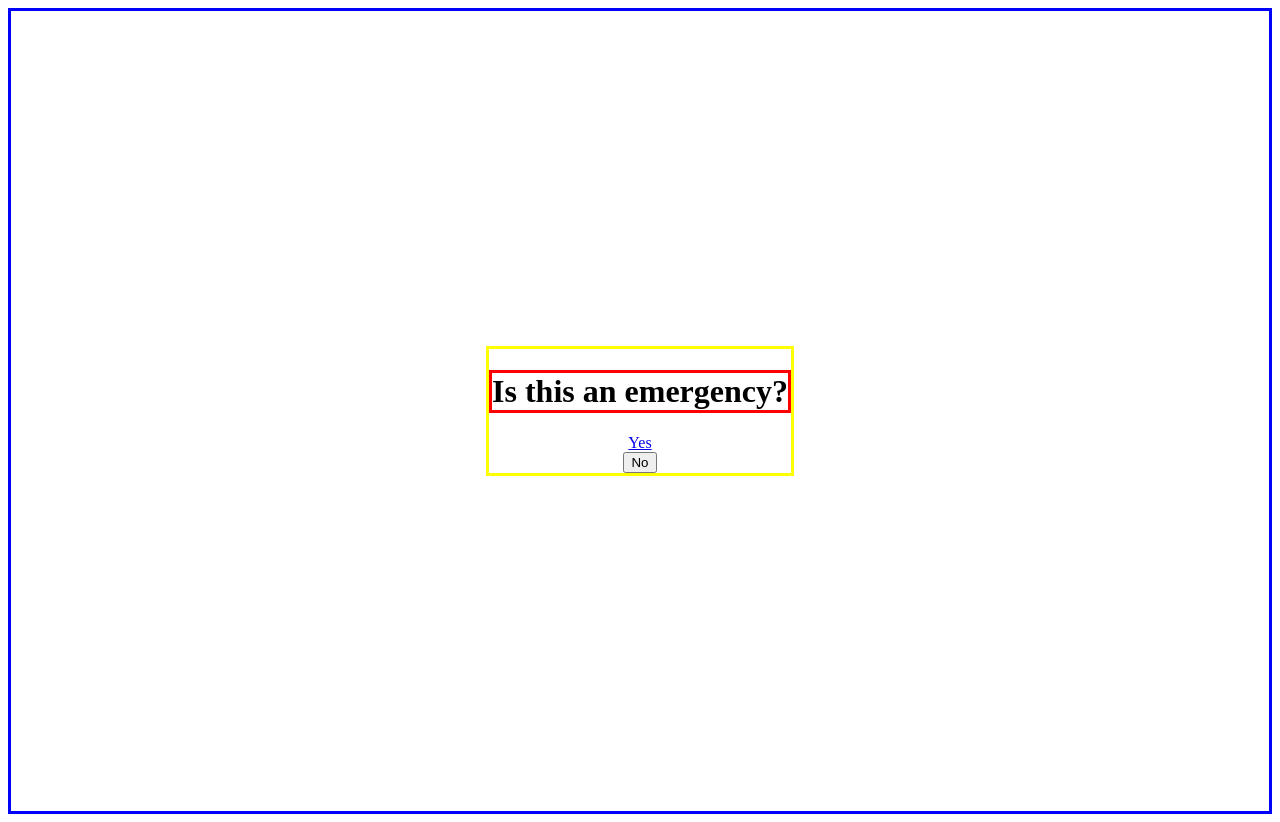
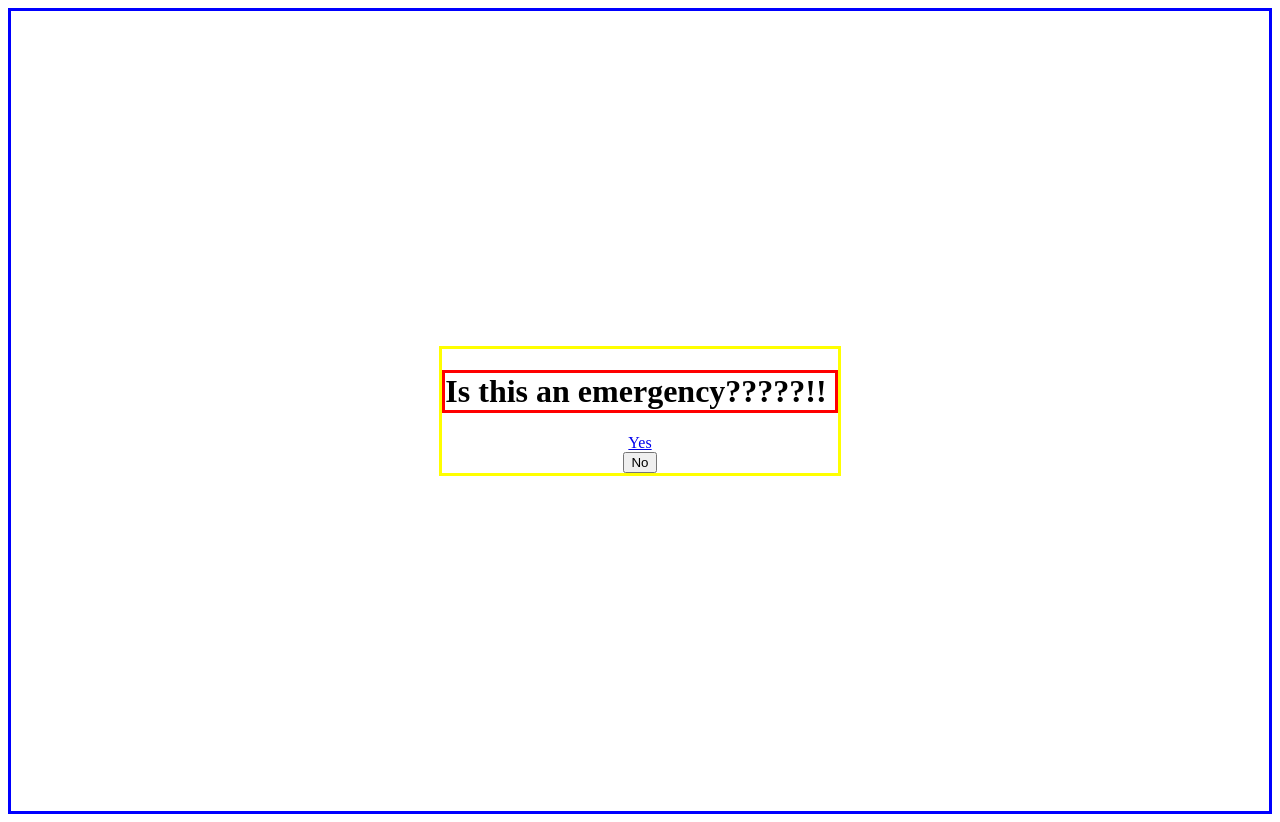
Before and after one commit to emergentworks/group-project-social-services-finder-2020, a website: page index.html in a window 1280 px wide. Drawn offline with Linux system fonts and the light colour scheme.

Commit message:
make question more urgent

```diff
--- a/index.html
+++ b/index.html
@@ -8,7 +8,7 @@
 <body>
   <div class="wrapper">
     <div class="headline">
-      <h1>Is this an emergency?</h1>
+      <h1>Is this an emergency?????!! </h1>
       <a href="/emergency">Yes</a>
       <button>No</button>
     </div>
```
